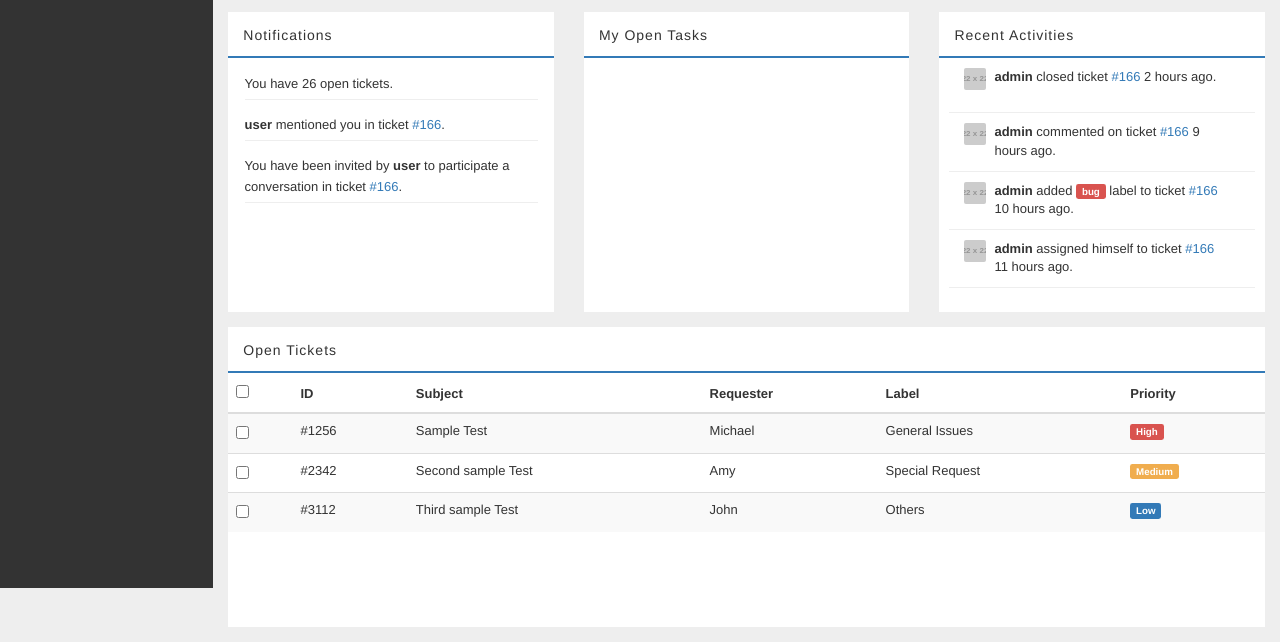
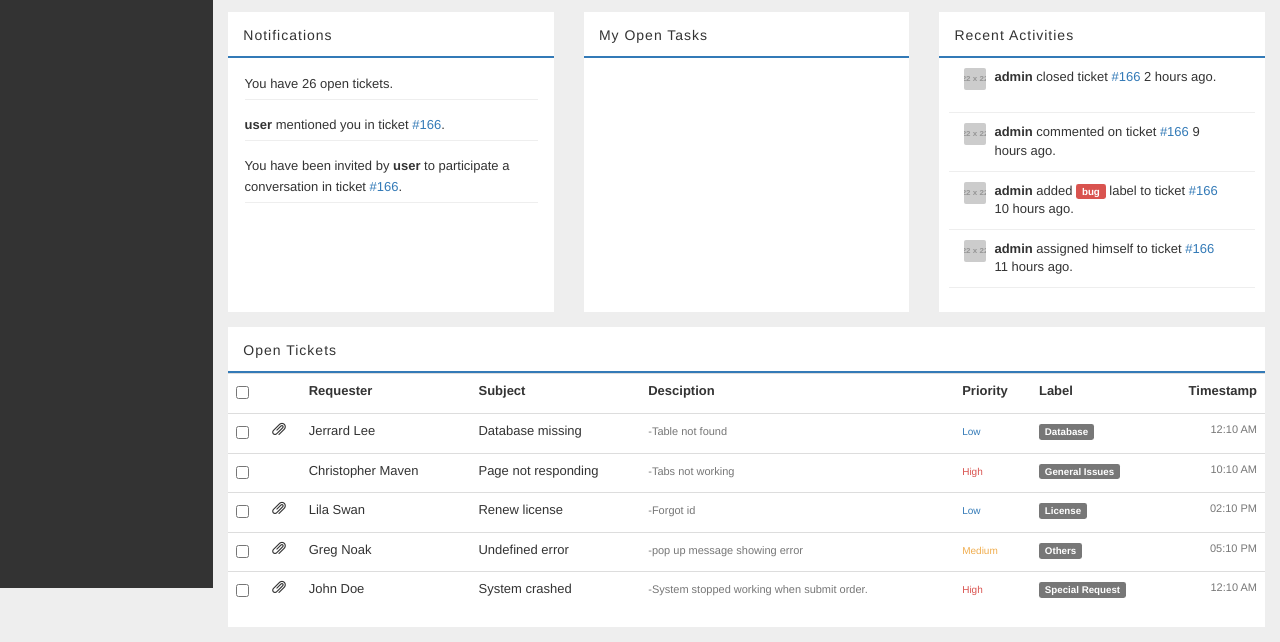
Before and after one commit to nicolehwa/helpdesk, a website: page index.html at #/dashboard in a window 1280 px wide. Shown: the part 212-854 px from the top of the page. Drawn offline with nearby package versions, Linux system fonts and the light colour scheme; placeholder pictures from the web are drawn by us.

Commit message:
transfered table

```diff
--- a/dashboard.html
+++ b/dashboard.html
@@ -101,52 +101,94 @@
     <div class="col-sm-9 col-sm-offset-3 col-md-10 col-md-offset-2">
         <div class="table-responsive stdpad">
             <div class="table-head">Open Tickets</div>
-            <table class="table table-striped">
-                <thead>
+                <div class="table-responsive">
+                    <table class="table table-hover">
                     <tr>
                         <th>
-                            <input type="checkbox" aria-label="...">
+                                    <input type="checkbox">
+                                    </label>
                                 </th>
-                        <th>ID</th>
+                                 <th></th>
+                                <th>Requester</th>
                                 <th>Subject</th>
-                        <th>Requester</th>
+                                <th>Desciption</th>
+                                <th><span class="pull-right"></span></th>
+                                <th>Priority</th>
                                 <th>Label</th>
-                        <th>Priority</th>
+                                <th><span class="pull-right">Timestamp</span></th>
                     </tr>
-                </thead>
-                <tbody>
-                    <tr>
+                            <tr onclick="document.location = '#/manage/view';" style="cursor: pointer">
                                 <td>
-                            <input type="checkbox" aria-label="...">
+                                    <input type="checkbox">
+                                    </label>
                                 </td>
-                        <td>#1256</td>
-                        <td>Sample Test</td>
-                        <td>Michael</td>
-                        <td>General Issues</td>
-                        <td><span class="label label-danger">High</span></td>
+                                <td><span class="glyphicon glyphicon-paperclip"></span></td>
+                                <td><span class="name" style="min-width: 120px; display: inline-block;">Jerrard Lee</span></td>
+                                <td>Database missing</td>
+                                <td><span class="text-muted" style="font-size: 11px;">-Table not found </span></td>
+                                <td><span class="pull-right"></span></td>
+                                <td><span class="priority-low">Low</span></td>
+                                <td><span class="label label-default">Database</span></td>
+                                <td><span class="text-muted pull-right" style="font-size: 11px;">12:10 AM</span></td>
                             </tr>
-                    <tr>
+                            <tr onclick="document.location = '#/manage/view';" style="cursor: pointer">
                                 <td>
-                            <input type="checkbox" aria-label="...">
+                                    <input type="checkbox">
+                                    </label>
                                 </td>
-                        <td>#2342</td>
-                        <td>Second sample Test</td>
-                        <td>Amy</td>
-                        <td>Special Request</td>
-                        <td><span class="label label-warning">Medium</span></td>
+                                <td></td>
+                                <td><span class="name" style="min-width: 120px; display: inline-block;">Christopher Maven</span></td>
+                                <td><span class="">Page not responding</span></td>
+                                <td><span class="text-muted" style="font-size: 11px;">-Tabs not working</span></td>
+                                <td><span class="pull-right"></span></td>
+                                <td><span class="priority-high">High</span></td>
+                                <td><span class="label label-default">General Issues</span></td>
+                                <td><span class="text-muted pull-right" style="font-size: 11px;">10:10 AM</span> </td>
                             </tr>
-                    <tr>
+                            <tr onclick="document.location = '#/manage/view';" style="cursor: pointer">
                                 <td>
-                            <input type="checkbox" aria-label="...">
+                                    <input type="checkbox">
+                                    </label>
                                 </td>
-                        <td>#3112</td>
-                        <td>Third sample Test</td>
-                        <td>John</td>
-                        <td>Others</td>
-                        <td><span class="label label-primary">Low</span></td>
+                                <td><span class="glyphicon glyphicon-paperclip"></span></td>
+                                <td><span class="name" style="min-width: 120px; display: inline-block;">Lila Swan</span></td>
+                                <td><span class="">Renew license</span></td>
+                                <td><span class="text-muted" style="font-size: 11px;">-Forgot id</span></td>
+                                <td><span class="pull-right"></span></td>
+                                <td><span class="priority-low">Low</span></td>
+                                <td><span class="label label-default">License</span></td>
+                                <td><span class="text-muted pull-right" style="font-size: 11px;">02:10 PM</span></td>
                             </tr>
-                </tbody>
+                            <tr onclick="document.location = '#/manage/view';" style="cursor: pointer">
+                                <td>
+                                    <input type="checkbox">
+                                    </label>
+                                </td>
+                                <td><span class="glyphicon glyphicon-paperclip"></span></td>
+                                <td><span class="name" style="min-width: 120px; display: inline-block;">Greg Noak</span></td>
+                                <td><span class="">Undefined error</span></td>
+                                <td><span class="text-muted" style="font-size: 11px;">-pop up message showing error</span></td>
+                                <td><span class="pull-right"></span></td>
+                                <td><span class="priority-medium">Medium</span></td>
+                                <td><span class="label label-default">Others</span></td>
+                                <td><span class="text-muted pull-right" style="font-size: 11px;">05:10 PM</span></td>
+                            </tr>
+                            <tr onclick="document.location = '#/manage/view';" style="cursor: pointer">
+                                <td>
+                                    <input type="checkbox" />
+                                </td>
+                                <td><span class="glyphicon glyphicon-paperclip"></span></td>
+                                <td><span class="name" style="min-width: 120px; display: inline-block;">John Doe</span></td>
+                                <td><span class="">System crashed</span></td>
+                                <td><span class="text-muted" style="font-size: 11px;">-System stopped working when submit order.</span></td>
+                                <td><span class="pull-right"></span></td>
+                                <td><span class="priority-high">High</span></td>
+                                <td><span class="label label-default">Special Request</span></td>
+                                <td><span class="text-muted pull-right" style="font-size: 11px;">12:10 AM</span></td>
+                            </tr>
                         </table>
                     </div>
                 </div>
         </div>
+    </div>
+</div>
--- a/style.css
+++ b/style.css
@@ -150,21 +150,18 @@ hr {
 }
 
 .priority-low {
-    color: #337ab7;
-    font-weight: bold;
-    font-size: 11px;
+   color: #337ab7;
+    font-size: 10px;
 }
 
 .priority-medium{
     color: #f0ad4e;
-    font-weight: bold;
-    font-size: 11px;
+    font-size: 10px;
 }
 
 .priority-high{
     color: #d9534f;
-    font-weight: bold;
-    font-size: 11px;
+    font-size: 10px;
 }
 
 div.boxes-danger {
```
Also changed, not shown: manage.html (+1 -1 lines), ticket.html (+2 -2 lines). Lines whose indentation alone changed are shown as unchanged.
